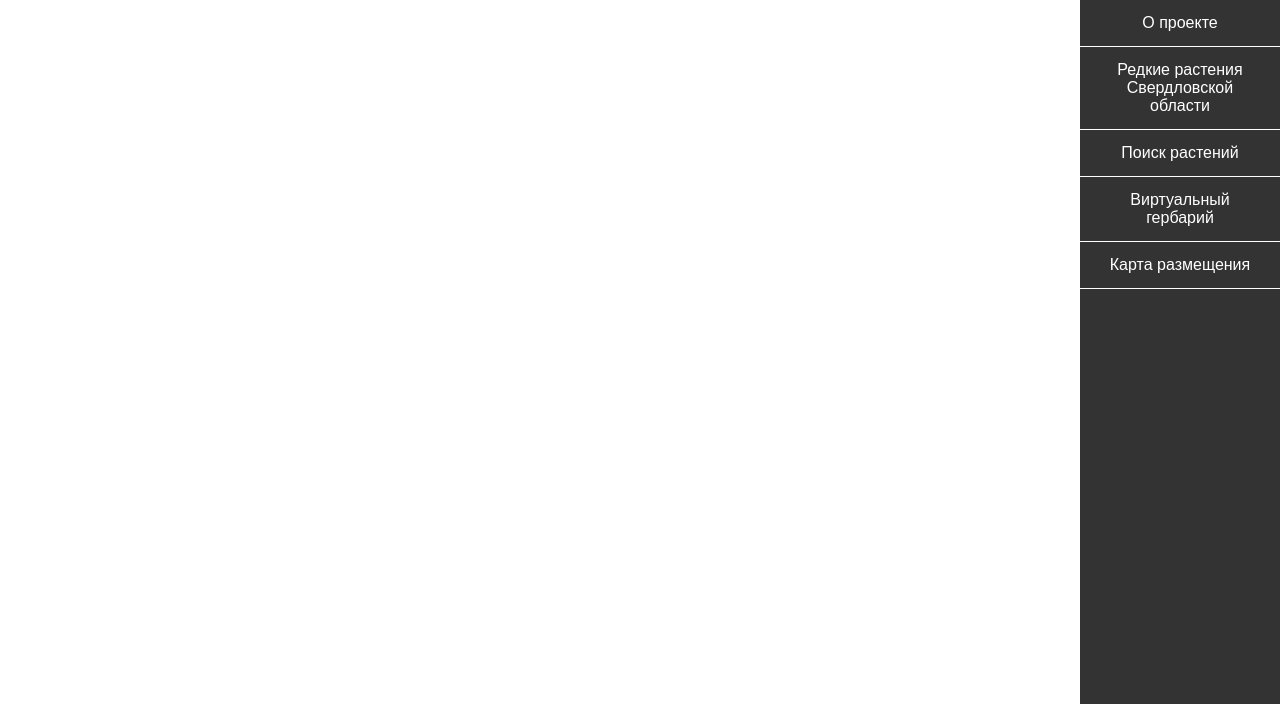
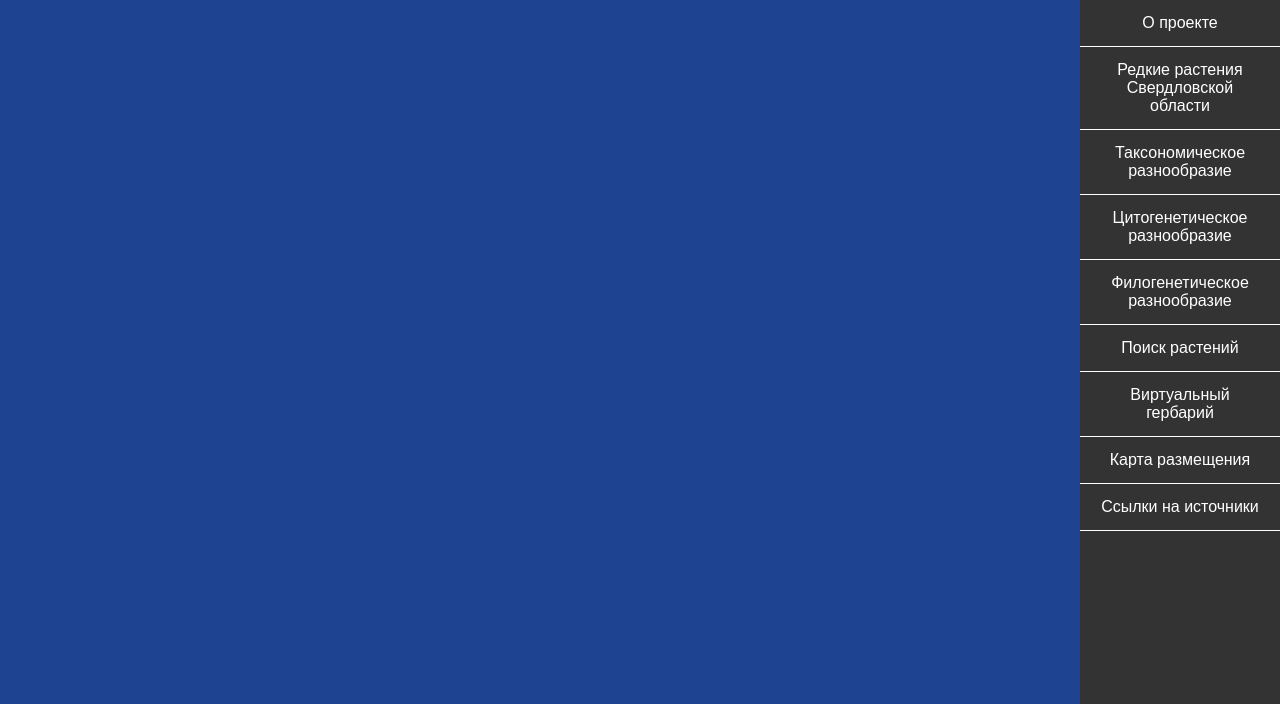
Before and after one commit to KetlinMorgan/project_urfu, a plain HTML site: page index.html in a window 1280 px wide. Shown: the top 704 px of the page. Drawn offline with Linux system fonts and the light colour scheme.

Commit message:
add image

```diff
--- a/index.html
+++ b/index.html
@@ -12,6 +12,9 @@
             display: flex;
             flex-direction: column;
             height: 100vh;
+            background-image: url('images/back.png'); /* Укажите путь к вашей картинке */
+            background-size: cover; /* Картинка будет покрывать весь экран */
+            background-position: center; /* Центрирование картинки */
         }
         .header {
             position: absolute;
@@ -55,9 +58,13 @@
     <div class="nav">
         <a href="#about">О проекте</a>
         <a href="#plants">Редкие растения Свердловской области</a>
+        <a href="#taxonomic_diversity">Таксономическое разнообразие</a>
+        <a href="#cytogenetic_diversity">Цитогенетическое разнообразие</a>
+        <a href="#phylogenetic_diversity">Филогенетическое разнообразие</a>
         <a href="#search">Поиск растений</a>
         <a href="#herbarium">Виртуальный гербарий</a>
         <a href="#map">Карта размещения</a>
+        <a href="#map">Ссылки на источники</a>
     </div>
 
     <div class="container">
```
Also changed, not shown: images/back.png (added), images/logo_urfu.png (added), images/logo_white.png (added), 2 other files.
